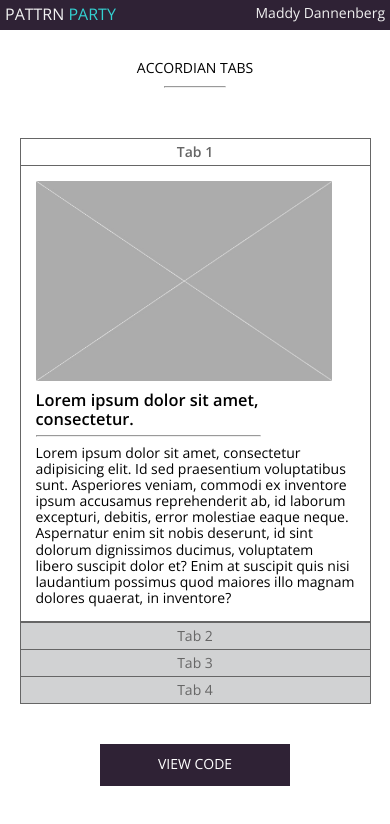
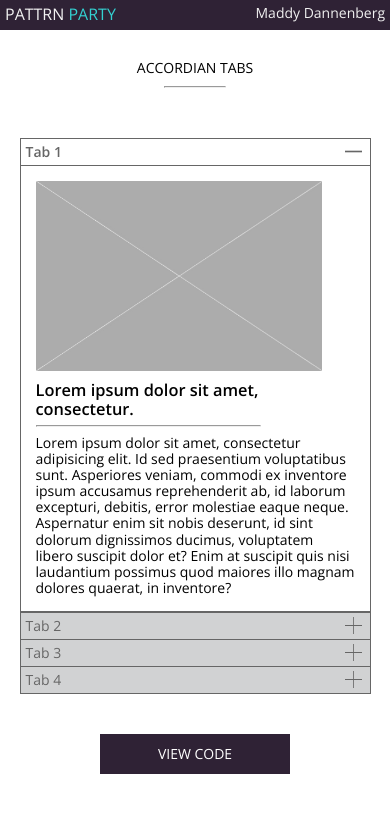
Before and after one commit to mmdberg/Pattrn-Party, a plain HTML site: page index.html in a window 390 px wide. Drawn offline with nearby package versions, Linux system fonts and the light colour scheme.

Commit message:
Add plus and minus sign on responsive and fix border colors

```diff
--- a/index.html
+++ b/index.html
@@ -58,7 +58,7 @@
         </div>
       </div>
       <div class="view-code">
-        <a href="CODE_PEN" target="_blank">VIEW CODE</a>
+        <a href="https://codepen.io/mmdberg/pen/MGqvqP" target="_blank">VIEW CODE</a>
       </div>
     </article>
   </section>
--- a/script.js
+++ b/script.js
@@ -1,6 +1,5 @@
 
 const changeTab = (event) => {
-  console.log('hi');
   const newTab = event.target.closest('.tab')
   const tabID = $(newTab).attr('id')
   if($(newTab).hasClass('sleep')) {
--- a/styles.css
+++ b/styles.css
@@ -1,5 +1,6 @@
 * {
   margin: 0;
+  box-sizing: border-box;
 }
 
 body {
@@ -64,7 +65,7 @@ h2 {
   width: 100%;
   display: inline;
   color: #666666;
-  padding: 5px 0;
+  padding: 12px 5px;
 }
 
 .tab:focus {
@@ -107,7 +108,7 @@ h2 {
 
 .view-code {
   background-color: #2F2235;
-  height: 30px;
+  height: 40px;
   width: 190px;
   text-align: center;
   margin: 40px auto;
@@ -119,7 +120,6 @@ h2 {
 .view-code a {
   text-decoration: none;
   color: #FFF;
-/*  margin: 10px 0;*/
 }
 
 @media screen and (max-width: 725px) {
@@ -130,6 +130,10 @@ h2 {
 
   .section-header {
     margin-bottom: 0;
+  }
+
+  .tab {
+    text-align: left;
   }
 
   .header-hr {
@@ -167,6 +171,21 @@ h2 {
     border: 1px #666666 solid;
     border-bottom: none;
     grid-column: 1 / 5;
+    padding: 5px;
+  }
+
+  .current {
+    background-image: url('./subtract.svg');
+    background-size: 5%;
+    background-repeat: no-repeat;
+    background-position: 98%;
+  }
+
+  .sleep {
+    background-image: url('./add.svg');
+    background-size: 5%;
+    background-repeat: no-repeat;
+    background-position: 98%;
   }
 
   .tab4,
@@ -177,10 +196,6 @@ h2 {
   .view-code {
     grid-row: 6 / 7;
   }
-
-  .hide {
-
-  }
 }
 
 @media screen and (max-width: 251px) {
```
Also changed, not shown: add.svg (added), subtract.svg (added).
